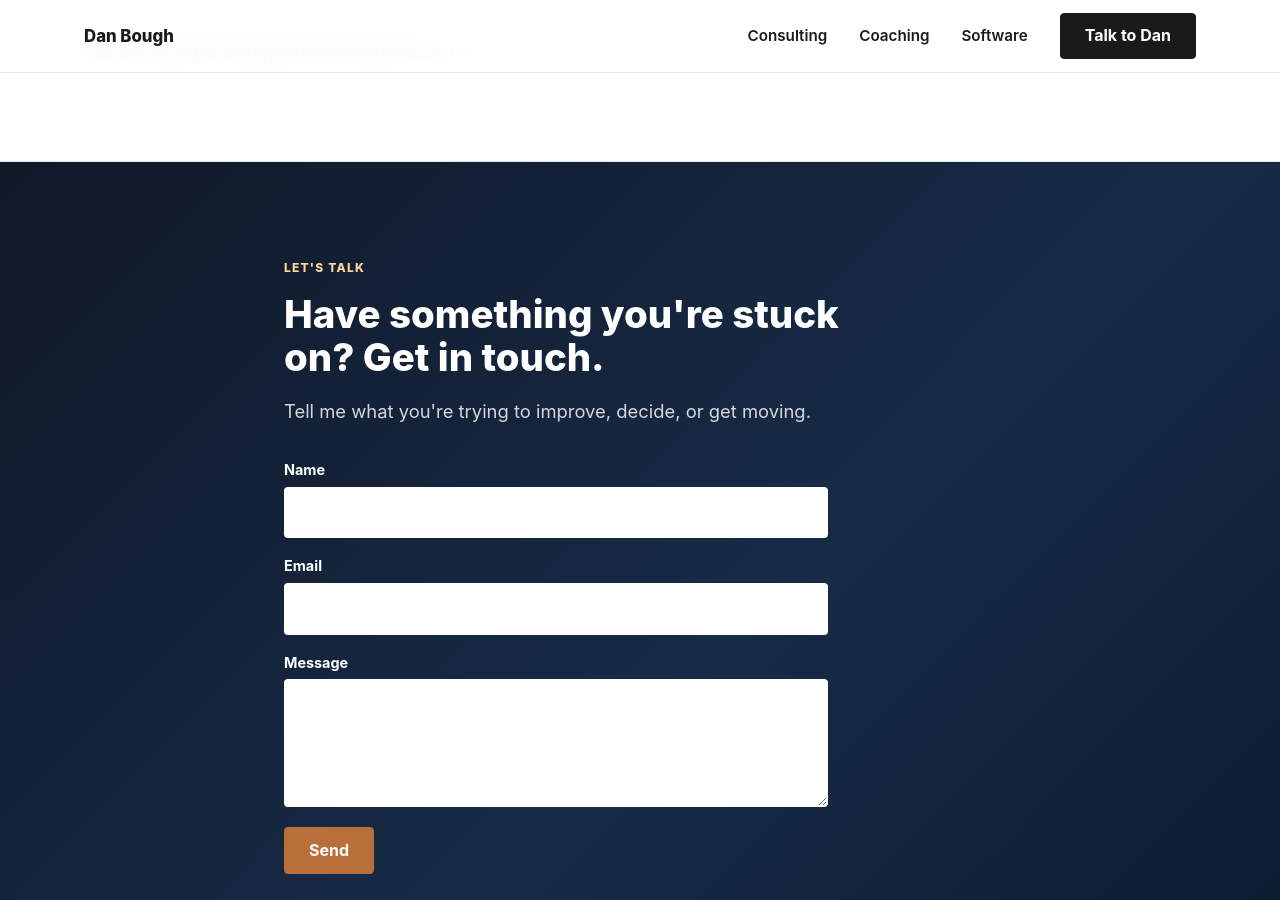
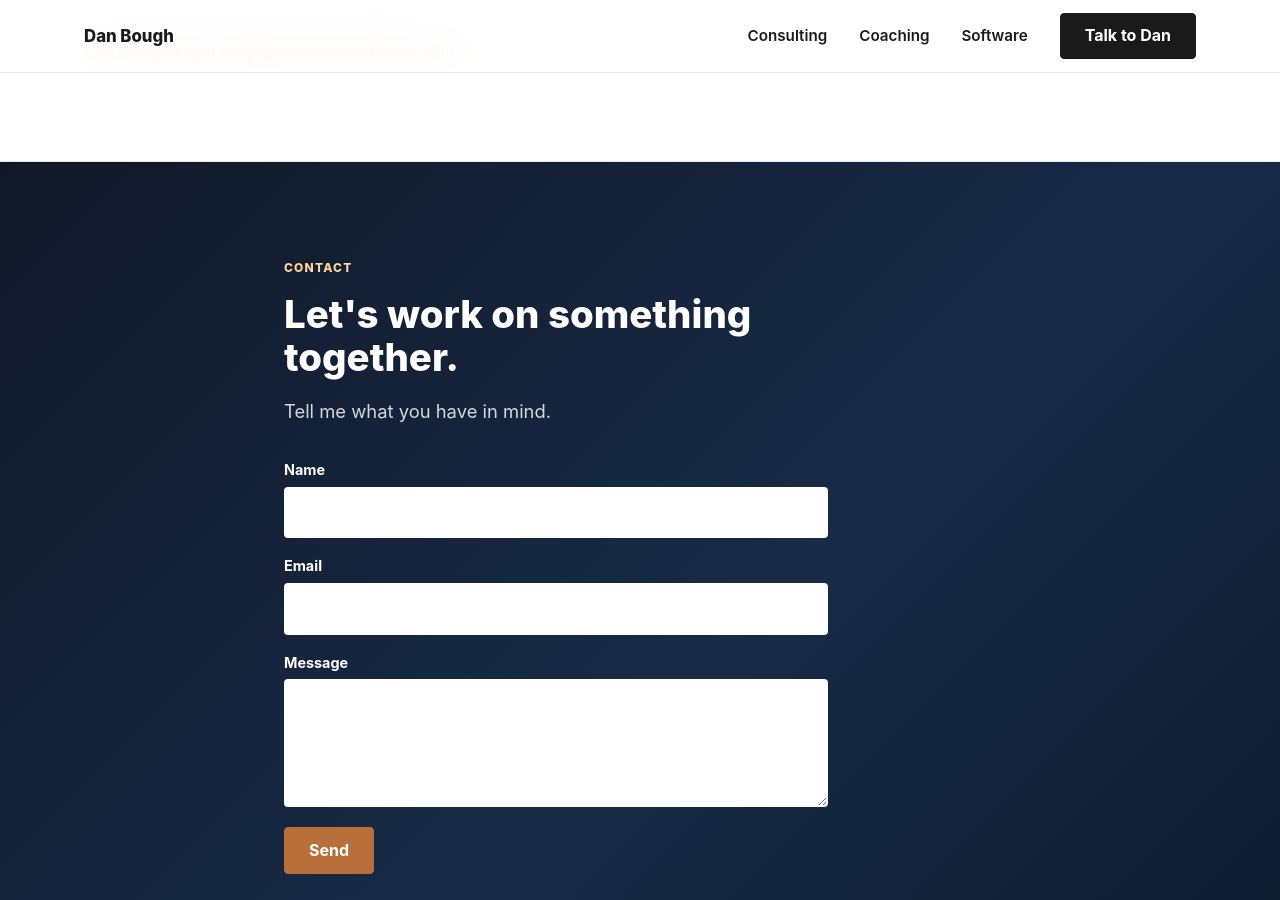
Before and after one commit to dbough/danbough.com, a Jekyll site: the page built from index.html, in a window 1280 px wide and 900 px high, scrolled down 2697 px. Built offline with Jekyll 4.4.1, drawn with Linux system fonts in a browser that asks for light colours.

Commit message:
Make contact section copy generic
Rework the contact heading/lead so the form invites any kind of inquiry
(consulting, coaching, questions) rather than reading as consulting- or
coaching-specific, and drop the "coaching goes elsewhere" redirect note.

Co-Authored-By: Claude Sonnet 5 <noreply@anthropic.com>
Claude-Session: https://claude.ai/code/session_01McAHcEu95BBt6dpx4EG65e

```diff
--- a/index.html
+++ b/index.html
@@ -141,9 +141,9 @@ body_class: home
 
 <section class="section section--dark reveal" id="contact">
     <div class="wrapper">
-        <span class="section-label">Let's talk</span>
-        <h2>Have something you're stuck on? Get in touch.</h2>
-        <p class="lead">Tell me what you're trying to improve, decide, or get moving.</p>
+        <span class="section-label">Contact</span>
+        <h2>Let's work on something together.</h2>
+        <p class="lead">Tell me what you have in mind.</p>
         <form class="contact-form" id="contact-form" action="https://formspree.io/f/xoeqjvqo" method="POST">
             <input type="hidden" name="_subject" value="danbough.com inquiry" />
             <div>
```
